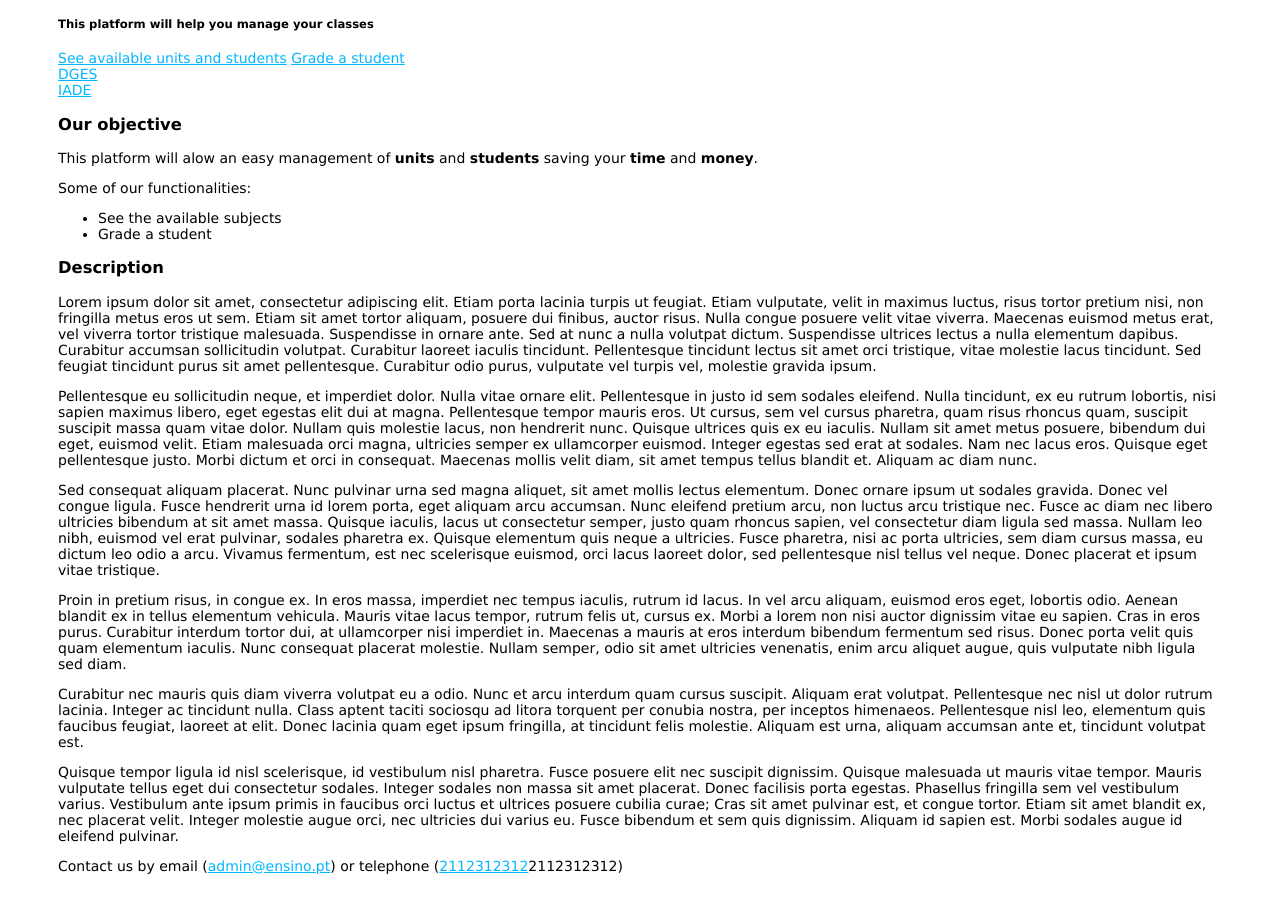
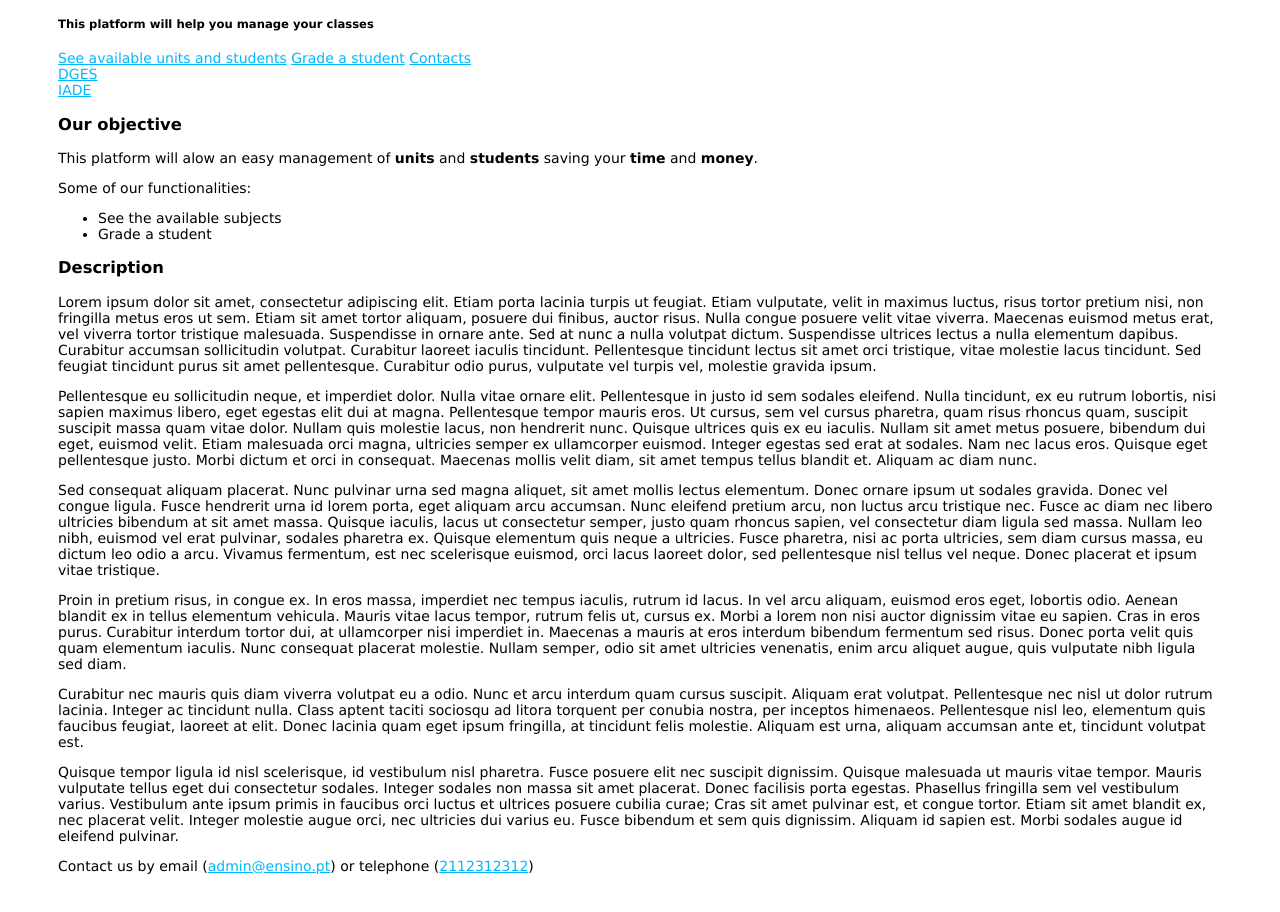
Before and after one commit to itsBrandao/learningPlatform, a website: page public/index.html in a window 1280 px wide. Shown: the part 402-1314 px from the top of the page. Drawn offline with Linux system fonts and the light colour scheme.

Commit message:
Contacts

```diff
--- a/public/index.html
+++ b/public/index.html
@@ -16,6 +16,7 @@
   <nav>
     <a href="">See available units and students</a>
     <a href="">Grade a student</a>
+    <a href="#footer">Contacts</a>
   </nav>
   <aside>
     <a href="https://www.dges.gov.pt/">DGES</a>
@@ -42,8 +43,8 @@
       <p>Quisque tempor ligula id nisl scelerisque, id vestibulum nisl pharetra. Fusce posuere elit nec suscipit dignissim. Quisque malesuada ut mauris vitae tempor. Mauris vulputate tellus eget dui consectetur sodales. Integer sodales non massa sit amet placerat. Donec facilisis porta egestas. Phasellus fringilla sem vel vestibulum varius. Vestibulum ante ipsum primis in faucibus orci luctus et ultrices posuere cubilia curae; Cras sit amet pulvinar est, et congue tortor. Etiam sit amet blandit ex, nec placerat velit. Integer molestie augue orci, nec ultricies dui varius eu. Fusce bibendum et sem quis dignissim. Aliquam id sapien est. Morbi sodales augue id eleifend pulvinar.</p>
     </section>
   </main>
-  <footer>
-    <p>Contact us by email (<a href="admin@ensino.pt">admin@ensino.pt</a>) or telephone (<a href="2112312312">2112312312</a>2112312312)</p>
+  <footer id="footer">
+    <p>Contact us by email (<a href="admin@ensino.pt">admin@ensino.pt</a>) or telephone (<a href="2112312312">2112312312</a>)</p>
   </footer>
 </body>
 
```
